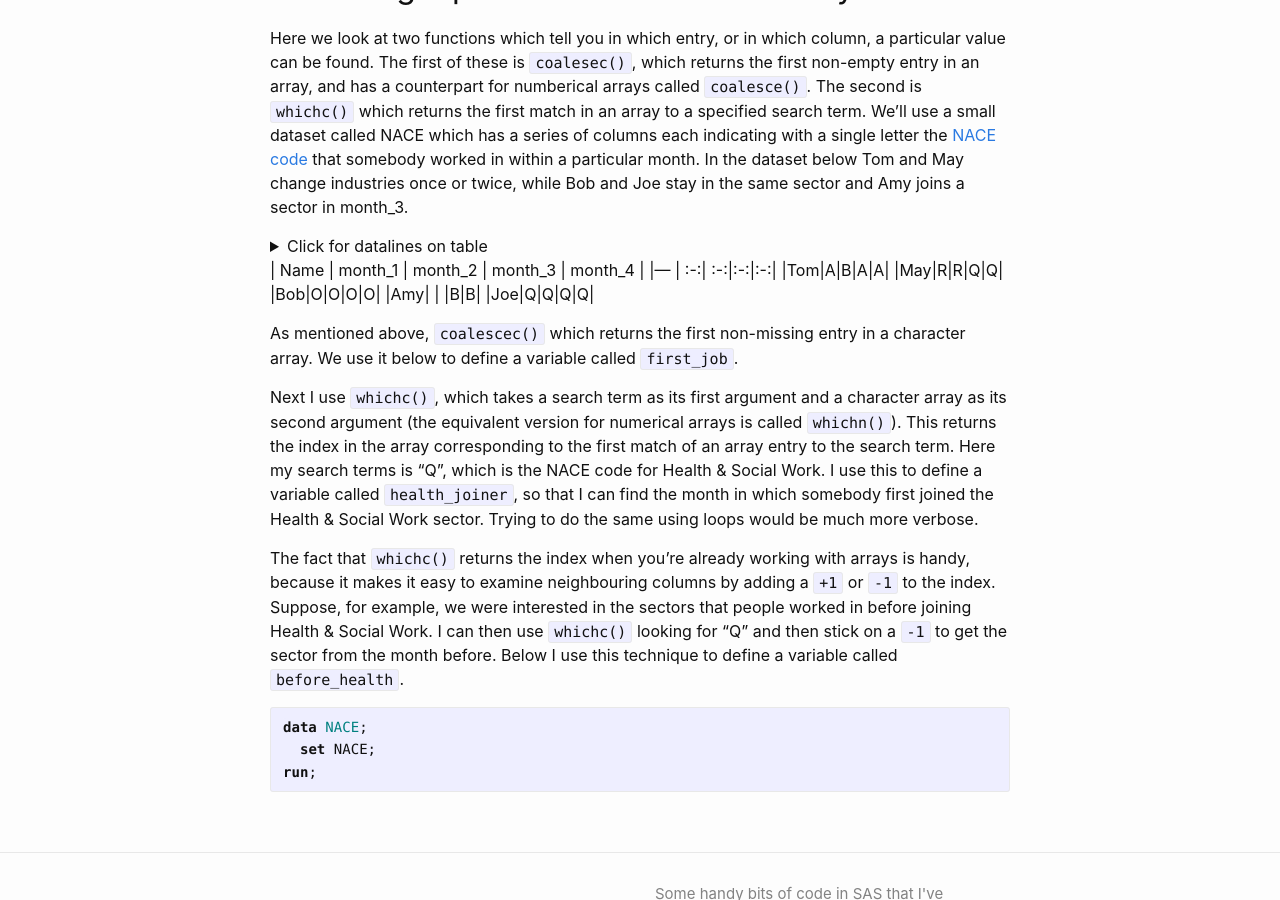
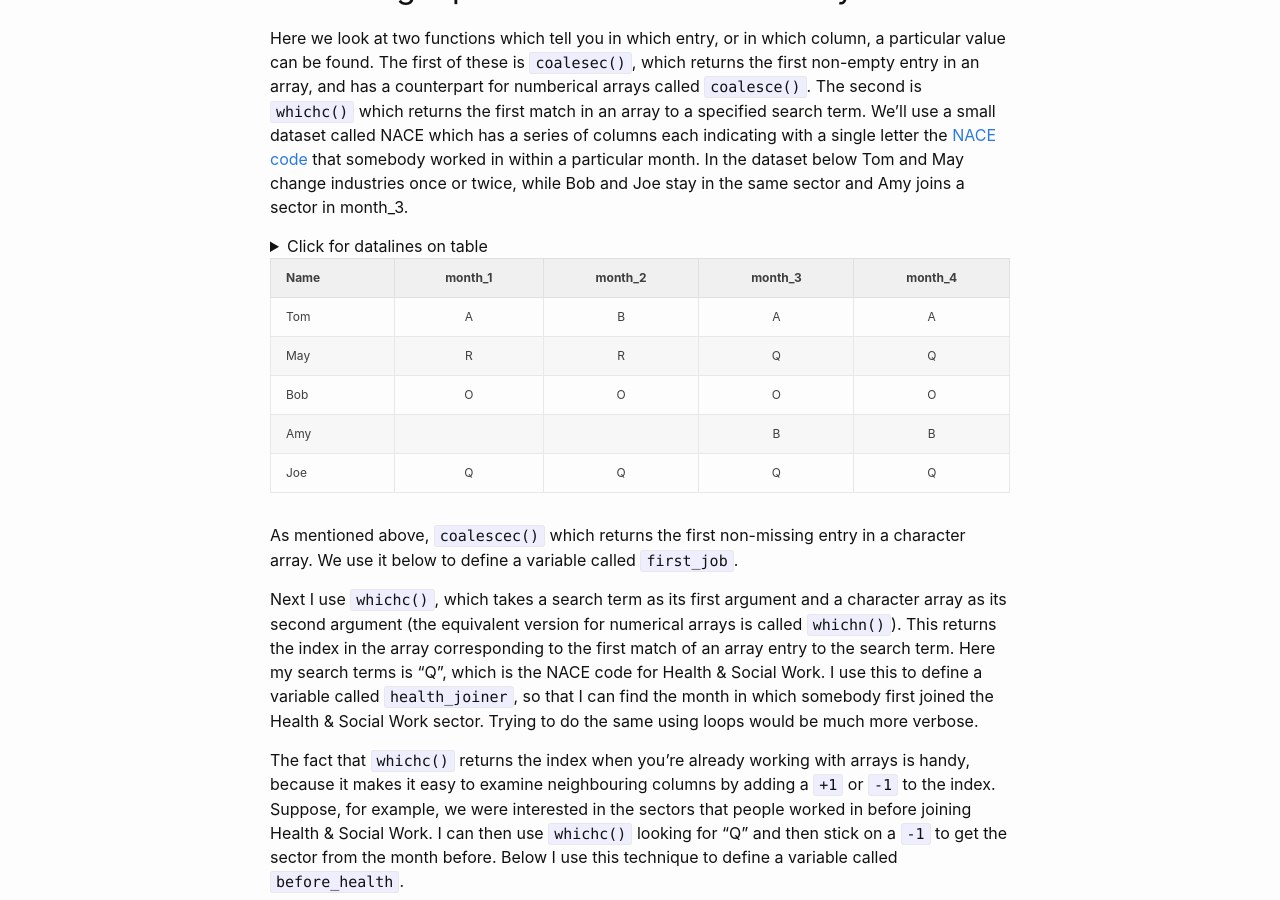
Before and after one commit to brendanjodowd/brendanjodowd.github.io, a Jekyll site: the page built from _posts/2021-02-05-arrays-without-loops.md, in a window 1280 px wide and 900 px high, scrolled down 3178 px. Built offline with Jekyll 4.4.1, drawn with Linux system fonts in a browser that asks for light colours; part of the change alters nothing that is shown.

```diff
--- a/_posts/2021-02-05-arrays-without-loops.md
+++ b/_posts/2021-02-05-arrays-without-loops.md
@@ -26,7 +26,6 @@ Joe 60 55 65 70
 run;
 {% endhighlight %}
 </details>
-
 
 | Name | Year_1 | Year_2 | Year_3 |Year_4|
 |--- | --: | --:| --:| --:|
@@ -112,8 +111,7 @@ run;
 {% endhighlight %}
 
 <details>
-  <summary>Table</summary>
-
+  <summary>View output</summary>
 <table>
   <thead>
     <tr><th>Name</th><th>age_source_1</th><th>age_source_2</th><th>age_source_3</th><th>age_error_1</th><th>age_error_2</th><th>missing_age</th></tr>
@@ -126,7 +124,6 @@ run;
     <tr><td>Joe</td><td>25</td><td>.</td><td>25</td><td>0</td><td>0</td><td>1</td></tr>
   </tbody>
 </table>
-
 </details>
 
 
@@ -200,8 +197,9 @@ Joe,Q,Q,Q,Q
 run;
 {% endhighlight %}
 </details>
+
 | Name | month_1 | month_2 | month_3 | month_4 |
-|--- | :-:| :-:|:-:|:-:|
+|---| :-:| :-:|:-:|:-:|
 |Tom|A|B|A|A|
 |May|R|R|Q|Q|
 |Bob|O|O|O|O|
```
